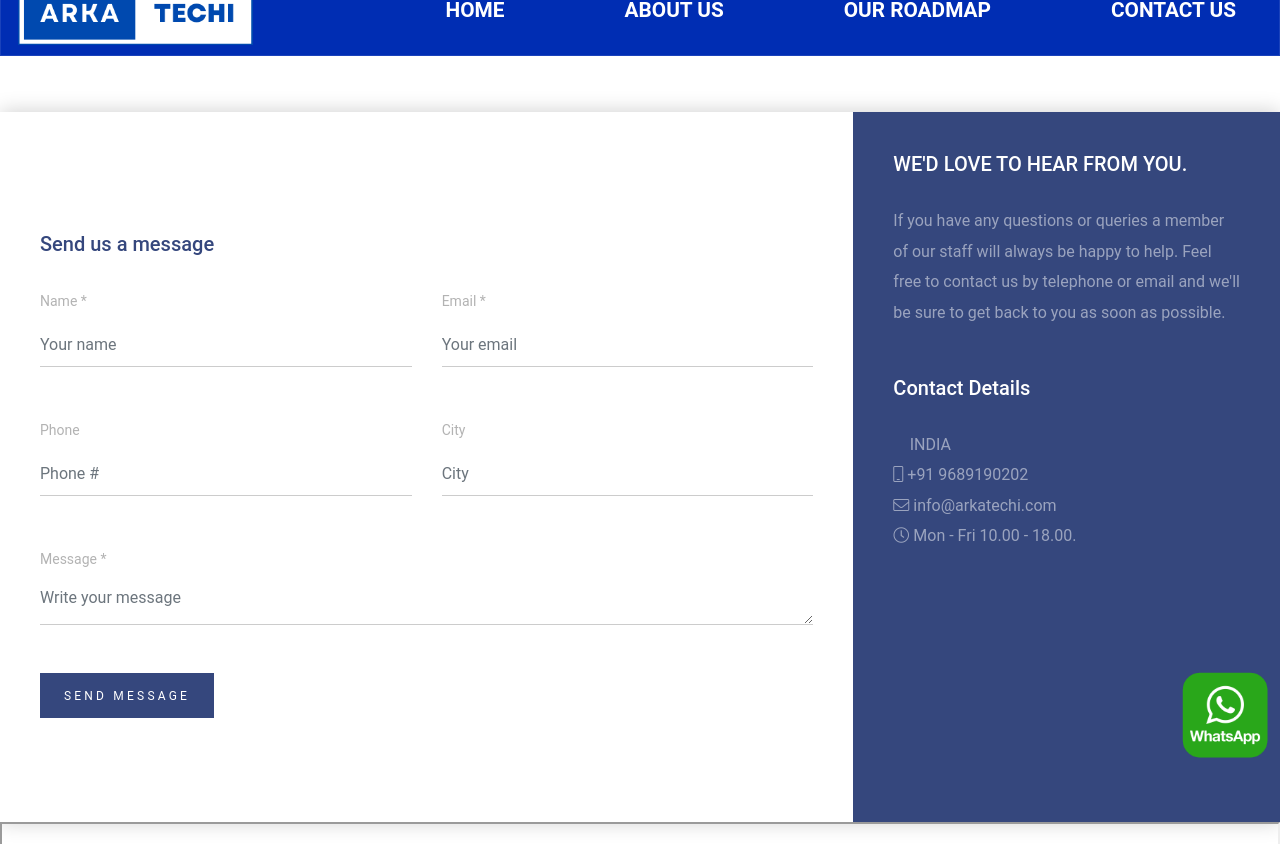
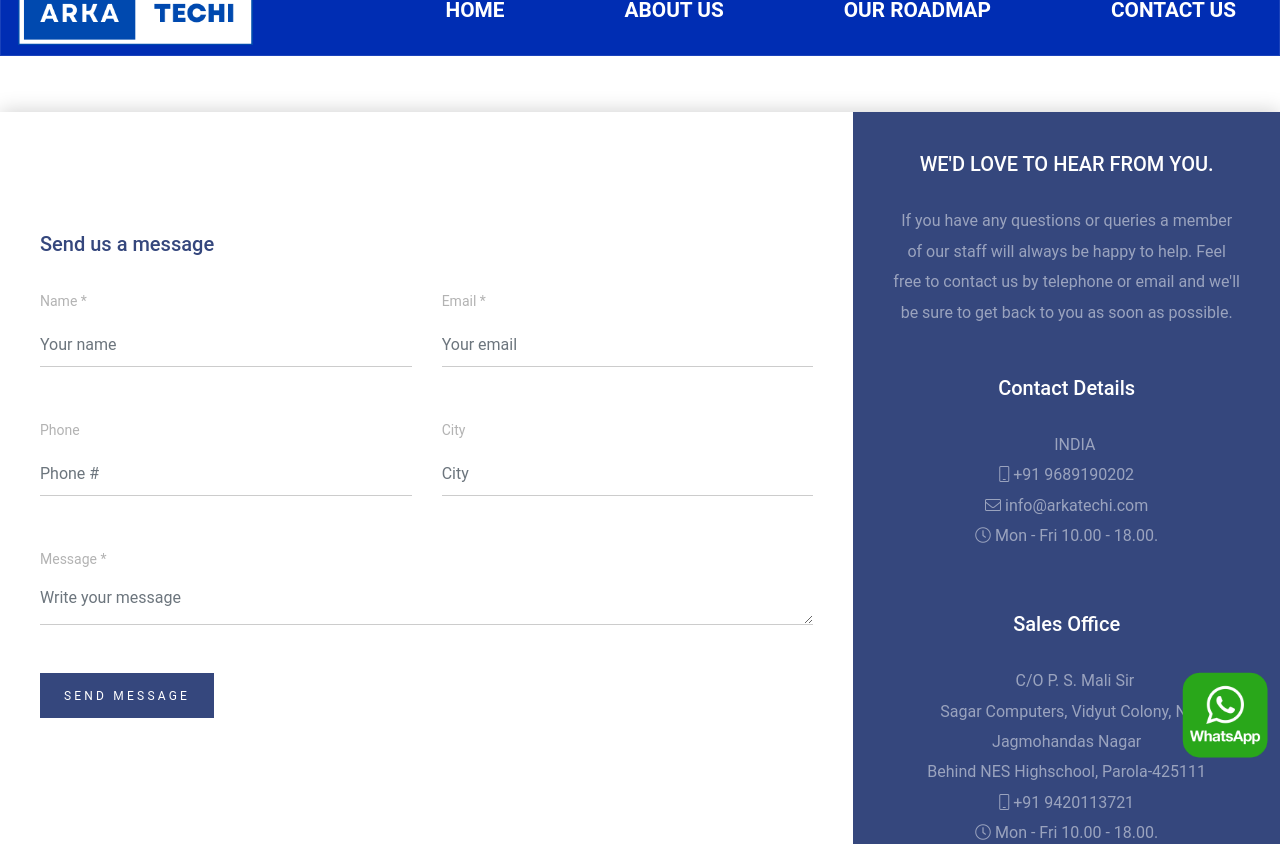
Before and after one commit to maddyprivate/arkatechi, a PHP site: page /contact-us.php in a window 1280 px wide. Shown: the part 30-874 px from the top of the page. Run offline with PHP 8.4, Linux system fonts and the light colour scheme; some libraries are stand-ins or nearby versions; grey boxes are pictures that could not be loaded.

Commit message:
contact us pSmali

```diff
--- a/contact-us.php
+++ b/contact-us.php
@@ -70,15 +70,24 @@
             </div>
             <div class="col-md-4">
               <div class="contact-info h-100">
-                <h3>WE'D LOVE TO HEAR FROM YOU.</h3>
-                <p class="mb-5">If you have any questions or queries a member of our staff will always be happy to help. Feel free to contact us by telephone or email and we'll be sure to get back to you as soon as possible.</p>
+                <h3 Style="text-align:center;">WE'D LOVE TO HEAR FROM YOU.</h3>
+                <p Style="text-align:center;" class="mb-5">If you have any questions or queries a member of our staff will always be happy to help. Feel free to contact us by telephone or email and we'll be sure to get back to you as soon as possible.</p>
                 <div class="h-100">
-                  <h3>Contact Details</h3>
+                  <h3 Style="text-align:center;">Contact Details</h3>
                     <ol>
-                        <li><i class="far fa-map-marker-check"></i> INDIA</li>
-                        <li><i class="fal fa-mobile"></i> <a style="color:#FFFFFF80"; href="tel:+91-9689190202"> +91 9689190202 </a></li>
-                        <li><i class="fal fa-envelope"></i><a style="color:#FFFFFF80"; href="mailto:info@arkatechi.com"> info@arkatechi.com</a></li>
-                        <li><i class="fal fa-clock"></i> Mon - Fri 10.00 - 18.00.</li>
+                        <li Style="text-align:center;"><i class="far fa-map-marker-check"></i> INDIA</li>
+                        <li Style="text-align:center;"><i class="fal fa-mobile"></i> <a style="color:#FFFFFF80"; href="tel:+91-9689190202"> +91 9689190202 </a></li>
+                        <li Style="text-align:center;"><i class="fal fa-envelope"></i><a style="color:#FFFFFF80"; href="mailto:info@arkatechi.com"> info@arkatechi.com</a></li>
+                        <li Style="text-align:center;"><i class="fal fa-clock"></i> Mon - Fri 10.00 - 18.00.</li>
+                    </ol>
+                    <br></br>
+                    <h3 Style="text-align:center;">Sales Office</h3>
+                    <ol>
+                        <li Style="text-align:center;"><i class="fal fa-solid fa-handshake-simple"></i> C/O P. S. Mali Sir</li>
+                        <li Style="text-align:center;"><i class="far fa-map-marker-check"></i> Sagar Computers, Vidyut Colony, Near Jagmohandas Nagar</li>
+                        <li Style="text-align:center;">Behind NES Highschool, Parola-425111</li>
+                        <li Style="text-align:center;"><i class="fal fa-mobile"></i> <a style="color:#FFFFFF80"; href="tel:+91-9689190202"> +91 9420113721 </a></li>
+                        <li Style="text-align:center;"><i class="fal fa-clock"></i> Mon - Fri 10.00 - 18.00.</li>
                     </ol>
                 </div>
               </div>
@@ -86,7 +95,7 @@
           </div>
 
         </div>
-
+      </div>
         <section class="mab-01">
           <iframe style="width:100%" src="https://www.google.com/maps/embed?pb=!1m18!1m12!1m3!1d3781.5266755017165!2d73.79433396356171!3d18.595366137264687!2m3!1f0!2f0!3f0!3m2!1i1024!2i768!4f13.1!3m3!1m2!1s0x3bc2b8e0ed6744d9%3A0x3b37a9aedb98c527!2sRajaveer%20Palace%20Phase%201%2C%20Pimple%20Saudagar%2C%20Pimpri-Chinchwad%2C%20Maharashtra%20411027!5e0!3m2!1sen!2sin!4v1660288068638!5m2!1sen!2sin" width="600" height="450" style="border:0;" allowfullscreen="" loading="lazy" referrerpolicy="no-referrer-when-downgrade"></iframe>"
         </section>
```
